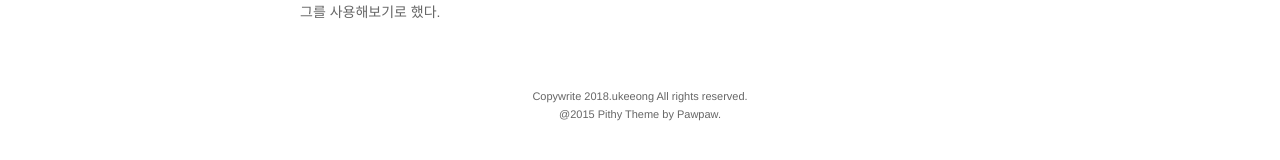
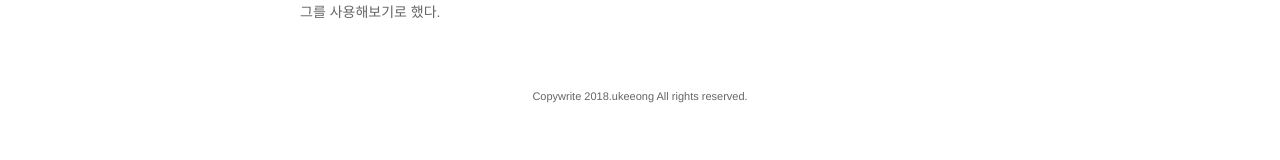
Before and after one commit to ukeeong/ukeeong.github.io, a Jekyll site: the page built from index.html, in a window 1280 px wide. Shown: the part 242-402 px from the top of the page. Built offline with Jekyll 4.4.1, drawn with Linux system fonts in a browser that asks for light colours.

Commit message:
Update footer.html

```diff
--- a/_includes/footer.html
+++ b/_includes/footer.html
@@ -3,7 +3,6 @@
   <br>
 
 	Copywrite 2018.ukeeong All rights reserved. <br>
-	@2015 Pithy Theme by Pawpaw.
 
 
 
```
